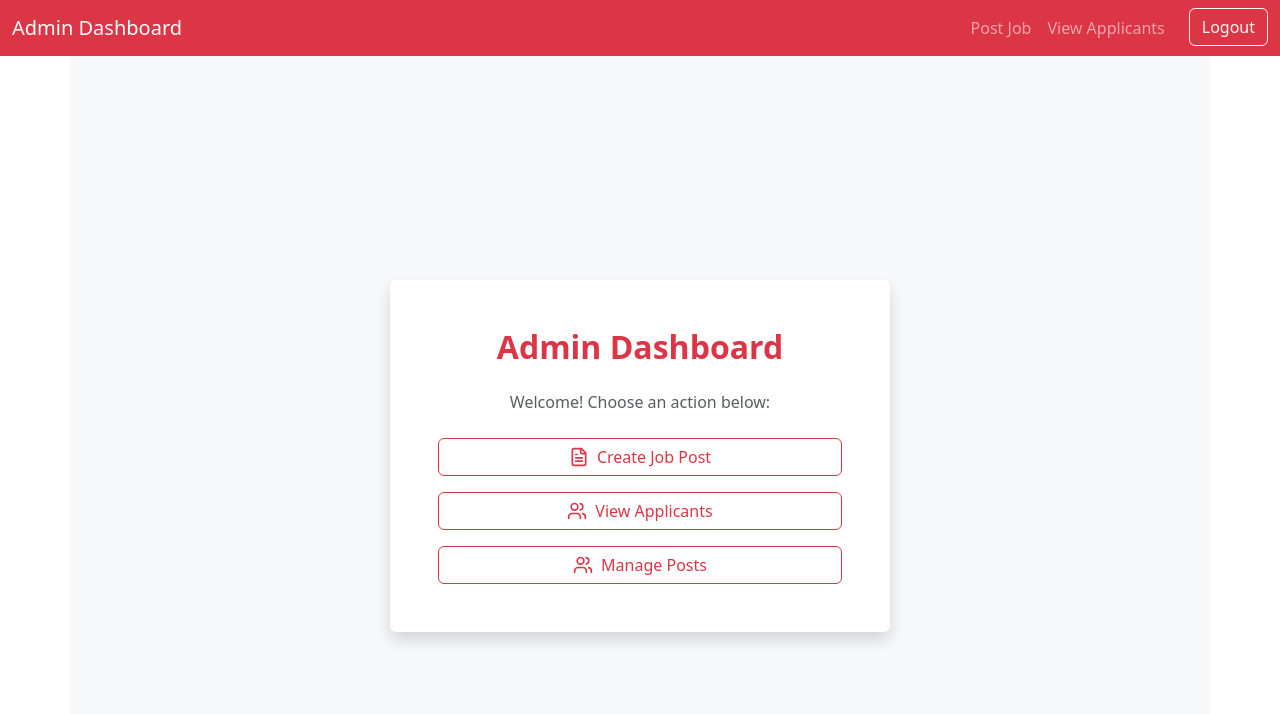
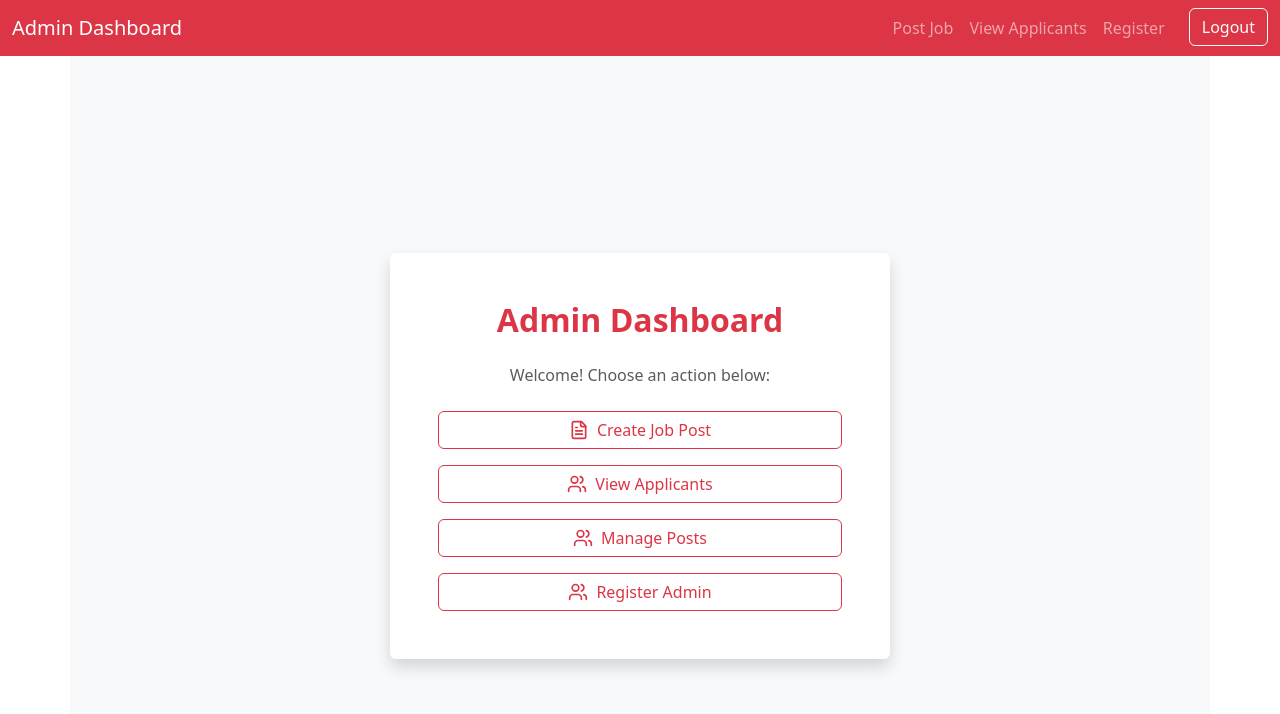
Before and after one commit to C-ThamiJunior/Application-Admin, a React (Vite) app: page /adminLandingPage in a window 1280 px wide. Shown: the top 714 px of the page. Built offline with nearby package versions, Linux system fonts and the light colour scheme; sample sign-in values are in the browser's storage.

Commit message:
add register buttons

```diff
--- a/src/components/AdminLandingPage.jsx
+++ b/src/components/AdminLandingPage.jsx
@@ -22,6 +22,9 @@ const AdminLandingPage = () => {
            <Link to="/managePostsPage" className="btn btn-outline-danger d-flex align-items-center justify-content-center gap-2">
             <Users size={20} /> Manage Posts
           </Link>
+          <Link to="/register" className="btn btn-outline-danger d-flex align-items-center justify-content-center gap-2">
+            <Users size={20} /> Register Admin
+          </Link>
         </div>
       </div>
     </div>
--- a/src/components/Navbar.jsx
+++ b/src/components/Navbar.jsx
@@ -21,6 +21,9 @@ const Navbar = () => {
             <li className="nav-item">
               <Link className="nav-link" to="/applicants">View Applicants</Link>
             </li>
+             <li className="nav-item">
+              <Link className="nav-link" to="/register">Register</Link>
+            </li>
             <li className="nav-item">
               <button onClick={handleLogout} className="btn btn-outline-light ms-3">Logout</button>
             </li>
```
